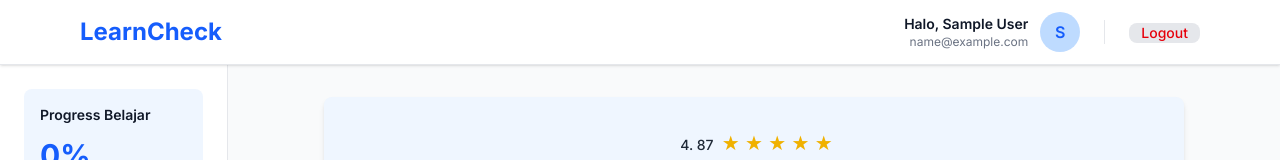
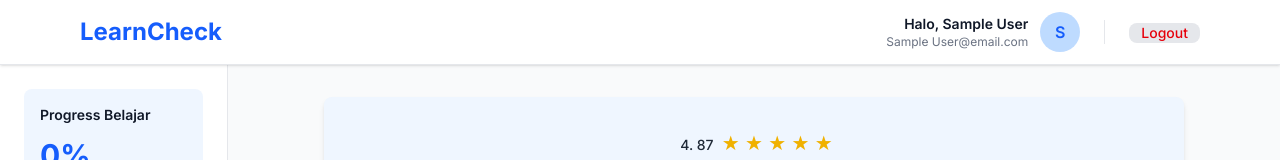
Before and after one commit to adrianoofemaz/frontend-learncheck-final, a React (Vite) app: page /class/1 in a window 1280 px wide. Shown: the top 160 px of the page. Built offline with nearby package versions, Linux system fonts and the light colour scheme; sample sign-in values are in the browser's storage.

Commit message:
fix: navbar email

```diff
--- a/src/components/Layout/Navbar.jsx
+++ b/src/components/Layout/Navbar.jsx
@@ -43,7 +43,7 @@ const Navbar = () => {
                       Halo, {user?. name || 'User'}
                     </p>
                     <p className="text-gray-500 text-xs">
-                      {user?.email || 'user@email.com'}
+                      {user?.name + '@email.com'}
                     </p>
                   </div>
                   {/* User Avatar */}
@@ -98,10 +98,10 @@ const Navbar = () => {
               <>
                 <div className="px-4 py-3 bg-gray-50 rounded-lg">
                   <p className="text-gray-900 font-semibold text-sm">
-                    Halo, {user?.name || 'User'}
+                    Halo, {user?.name}
                   </p>
                   <p className="text-gray-500 text-xs mt-1">
-                    {user?.email || 'user@email.com'}
+                    {user?.name + '@email.com'}
                   </p>
                 </div>
                 <Button
--- a/src/pages/auth/RegisterPage.jsx
+++ b/src/pages/auth/RegisterPage.jsx
@@ -51,7 +51,7 @@ const RegisterPage = () => {
       {/* Left Side - Logo & Pattern */}
       <div className="auth-left hidden lg:flex flex-1 items-center justify-center">
         <img
-          src="/assets/images/Dicoding Login. png"
+          src="/assets/images/Dicoding Login.png"
           alt="Dicoding Logo"
           className="object-fill w-full -translate-y-26"
         />
```
